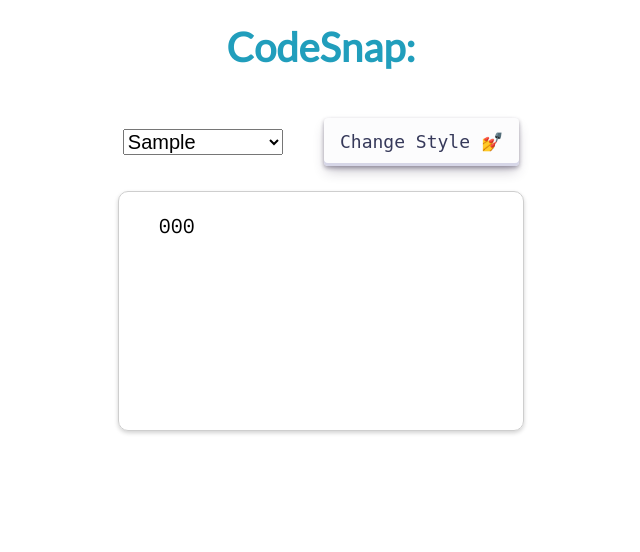
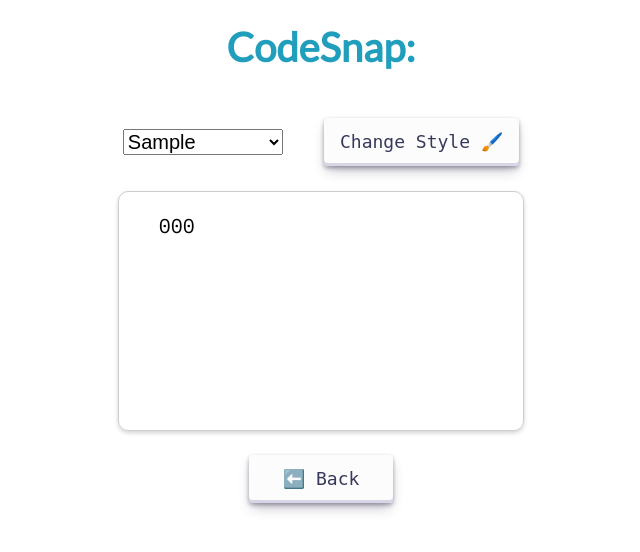
Before and after one commit to Nestor162/CodeSnap, a Flask app: template templates/style_selection.html in a window 1280 px wide. Shown: the top 552 px of the page, without its empty margins (319-959 px from the left). Run offline with Flask 3, Linux system fonts and the light colour scheme; the template is opened without the code that fills it: most values are stand-ins (such as "Sample title", 1, 10 or a date in 2020).

Commit message:
Add button to go back to code input page

```diff
--- a/templates/style_selection.html
+++ b/templates/style_selection.html
@@ -21,11 +21,16 @@
       {% endfor %}
     </select>
     <button formmethod="post" formaction="{{ url_for('save_style') }}">
-      Change Style 💅
+      Change Style 🖌️
     </button>
   </div>
   <div class="code">
     {{ highlighted_code | safe }}
   </div>
+  <div class="controls">
+    <button formmethod="get" formaction="{{ url_for('code') }}">
+      ⬅️ Back
+    </button>
+  </div>
 </form>
 {% endblock content %}
```
